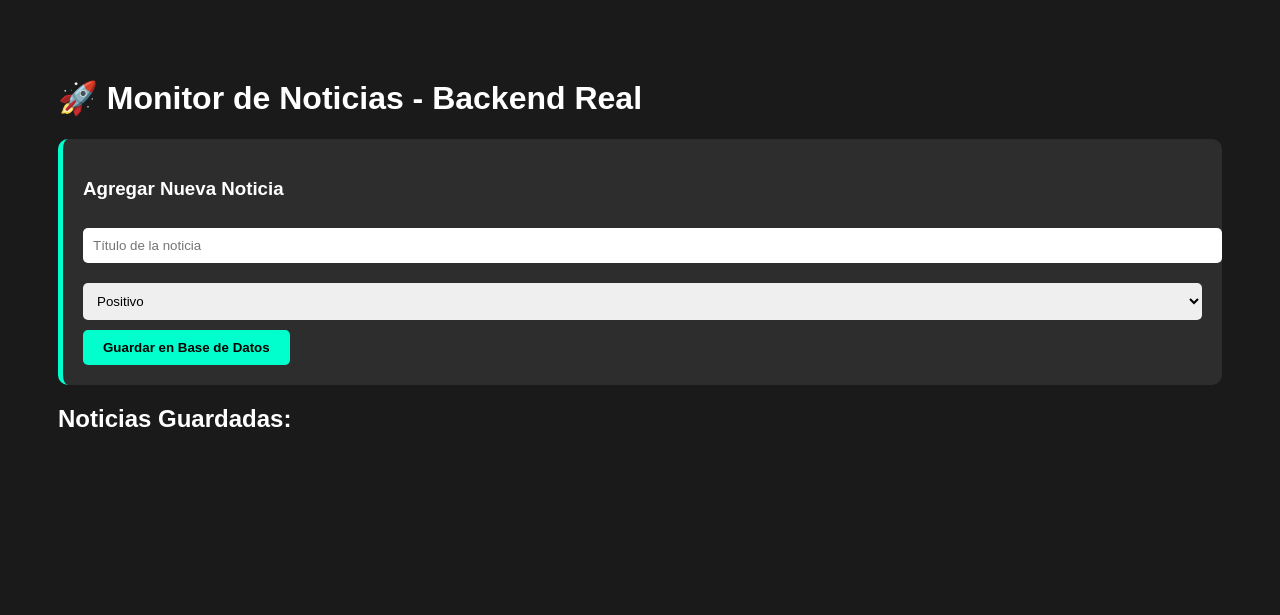
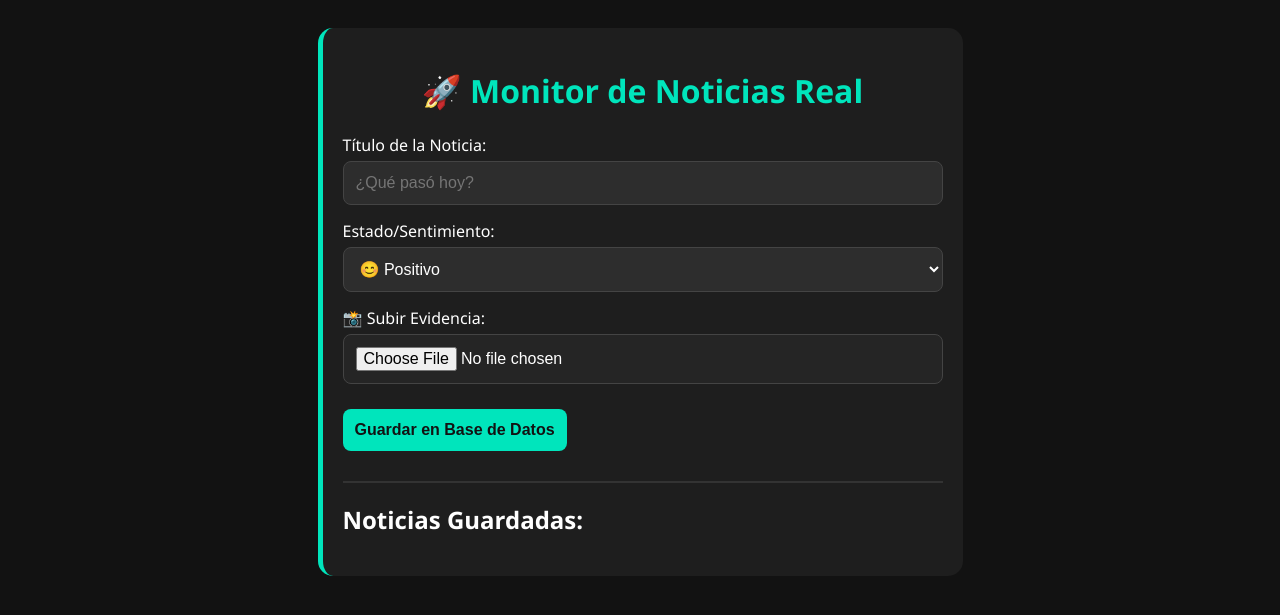
Before and after one commit to jair75pc-hash/seguimiento-noticiario-LRLPZ, a Flask app: page / in a window 1280 px wide. Shown: the top 615 px of the page. Run offline with Flask 3, Linux system fonts and the light colour scheme; data that the repository does not hold is empty.

Commit message:
Add files via upload

```diff
--- a/seguimiento de noticias/templates/index.html
+++ b/seguimiento de noticias/templates/index.html
@@ -2,36 +2,63 @@
 <html lang="es">
 <head>
     <meta charset="UTF-8">
-    <title>Mi App Profesional</title>
+    <meta name="viewport" content="width=device-width, initial-scale=1.0">
+    <title>Monitor de Noticias - Polar</title>
     <style>
-        body { font-family: 'Arial', sans-serif; background: #1a1a1a; color: white; padding: 50px; }
-        .caja { background: #2d2d2d; padding: 20px; border-radius: 10px; border-left: 5px solid #00ffcc; }
-        input, select { padding: 10px; margin: 10px 0; width: 100%; border-radius: 5px; border: none; }
-        button { background: #00ffcc; color: black; font-weight: bold; border: none; padding: 10px 20px; cursor: pointer; border-radius: 5px; }
-        .noticia { background: #3d3d3d; margin-top: 10px; padding: 10px; border-radius: 5px; }
+        body { font-family: 'Segoe UI', sans-serif; background-color: #121212; color: white; padding: 20px; }
+        .container { max-width: 600px; margin: auto; background: #1e1e1e; padding: 20px; border-radius: 15px; border-left: 5px solid #00E5BC; }
+        h1 { text-align: center; color: #00E5BC; }
+        .form-group { margin-bottom: 15px; display: flex; flex-direction: column; }
+        input, select, button { padding: 12px; margin-top: 5px; border-radius: 8px; border: none; font-size: 16px; }
+        input, select { background: #2d2d2d; color: white; border: 1px solid #444; }
+        input[type="file"] { cursor: pointer; background: #252525; }
+        button { background: #00E5BC; color: #121212; font-weight: bold; cursor: pointer; margin-top: 10px; }
+        button:hover { background: #00c4a3; }
+        .noticia-card { background: #252525; padding: 15px; border-radius: 10px; margin-top: 20px; border-bottom: 2px solid #333; }
+        .noticia-img { width: 100%; border-radius: 8px; margin-top: 10px; display: block; }
+        .tag { display: inline-block; padding: 3px 8px; border-radius: 5px; font-size: 12px; background: #00E5BC; color: black; margin-bottom: 5px; }
     </style>
 </head>
 <body>
-    <h1>🚀 Monitor de Noticias - Backend Real</h1>
+    <div class="container">
+        <h1>🚀 Monitor de Noticias Real</h1>
 
-    <div class="caja">
-        <h3>Agregar Nueva Noticia</h3>
-        <form action="/agregar" method="POST">
-            <input type="text" name="titulo" placeholder="Título de la noticia" required>
-            <select name="sentimiento">
-                <option value="Positivo">Positivo</option>
-                <option value="Neutro">Neutro</option>
-                <option value="Negativo">Negativo</option>
-            </select>
+        <form action="/agregar" method="POST" enctype="multipart/form-data">
+            <div class="form-group">
+                <label>Título de la Noticia:</label>
+                <input type="text" name="titulo" placeholder="¿Qué pasó hoy?" required>
+            </div>
+
+            <div class="form-group">
+                <label>Estado/Sentimiento:</label>
+                <select name="sentimiento">
+                    <option value="Positivo">😊 Positivo</option>
+                    <option value="Neutral">😐 Neutral</option>
+                    <option value="Crítico">🚨 Crítico / Urgente</option>
+                </select>
+            </div>
+
+            <div class="form-group">
+                <label>📸 Subir Evidencia:</label>
+                <input type="file" name="foto" accept="image/*">
+            </div>
+
             <button type="submit">Guardar en Base de Datos</button>
         </form>
+
+        <hr style="margin-top: 30px; border: 0.5px solid #333;">
+        <h2>Noticias Guardadas:</h2>
+
+        {% for noticia in noticias %}
+        <div class="noticia-card">
+            <span class="tag">{{ noticia.sentimiento }}</span>
+            <h3>{{ noticia.titulo }}</h3>
+            {% if noticia.foto_url %}
+                <img src="{{ noticia.foto_url }}" class="noticia-img" alt="Evidencia">
+            {% endif %}
+            <small style="color: #888;">ID: {{ noticia.id }} | {{ noticia.created_at }}</small>
+        </div>
+        {% endfor %}
     </div>
-
-    <h2>Noticias Guardadas:</h2>
-    {% for n in noticias %}
-    <div class="noticia">
-        <strong>{{ n.titulo }}</strong> - <small>{{ n.sentimiento }}</small>
-    </div>
-    {% endfor %}
 </body>
 </html>
--- a/seguimiento de noticias/templates/requirements.txt
+++ b/seguimiento de noticias/templates/requirements.txt
@@ -1,2 +1,3 @@
 flask
 gunicorn
+supabase
```
